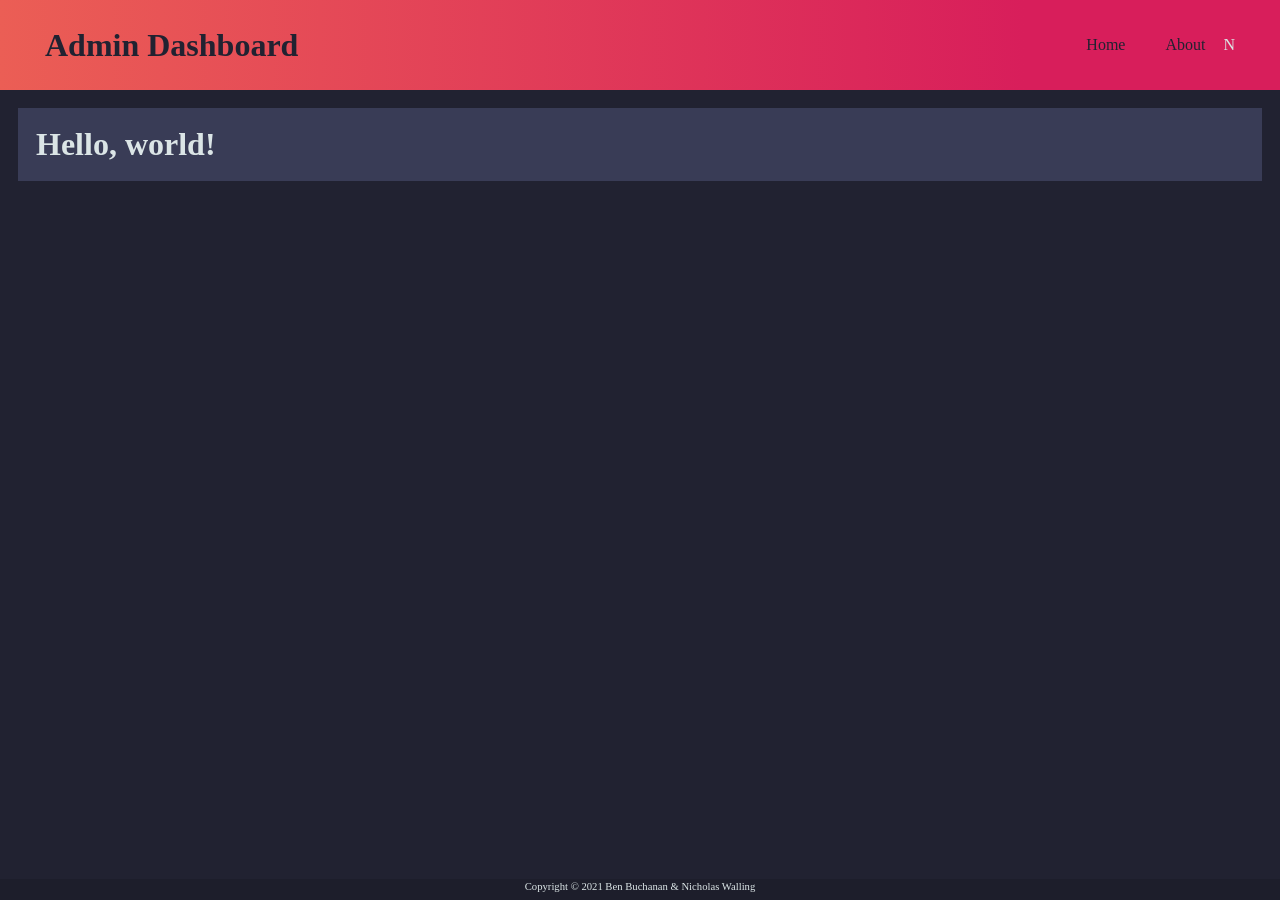
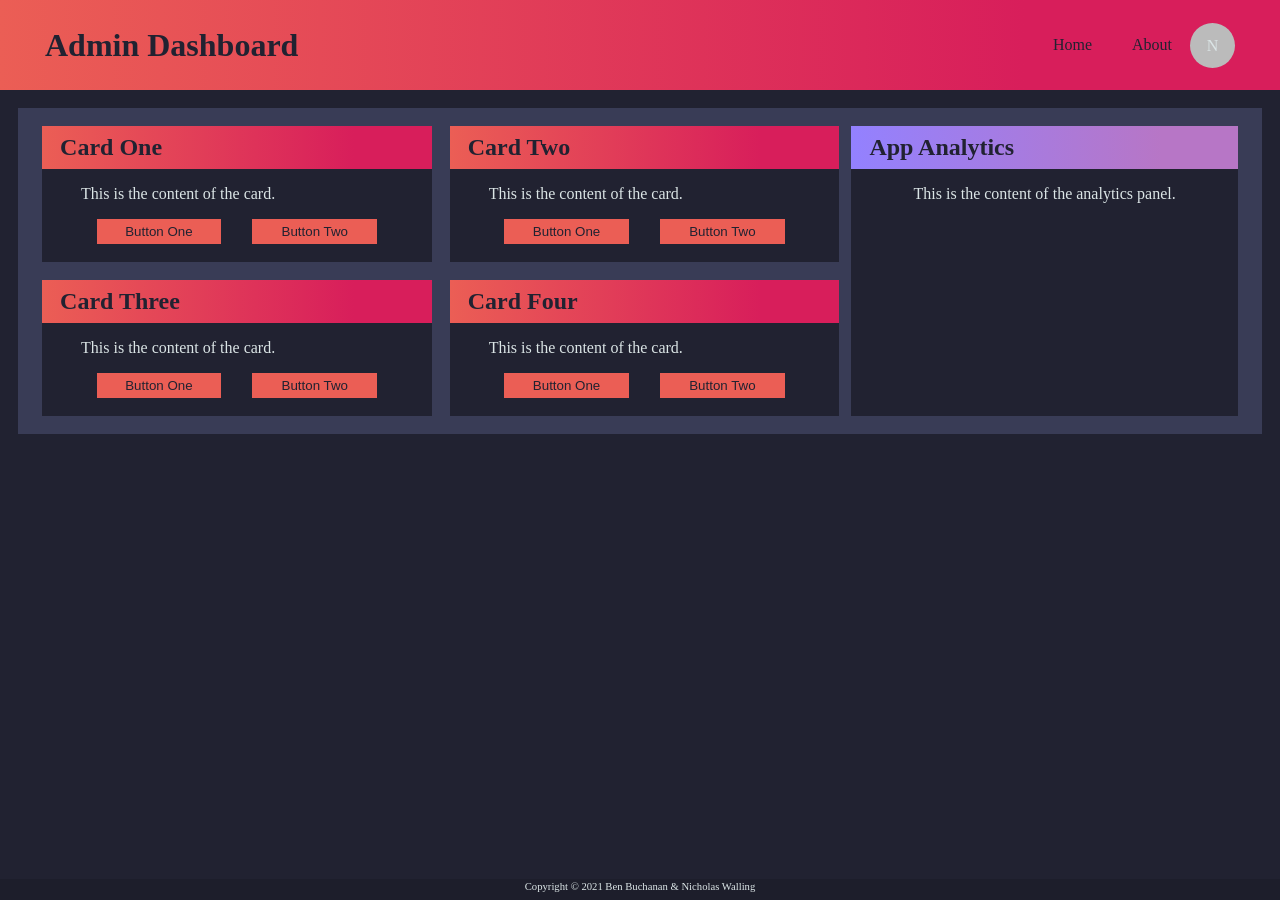
Before and after one commit to Nynergy/hackbu-2021, a Jekyll site: the page built from index.html, in a window 1280 px wide. Built offline with Jekyll 4.4.1, drawn with Linux system fonts in a browser that asks for light colours; nearby versions of some CDN libraries.

Commit message:
Added cards and side panel to dashboard

```diff
--- a/css/main.css
+++ b/css/main.css
@@ -207,3 +207,97 @@ body {
   background-color: #c21b52;
   color: #dbe5e6;
 }
+
+#user-actions {
+  height: 5vh;
+  width: 5vh;
+  background-color: #bbb;
+  border-radius: 50%;
+  text-align: center;
+  line-height: 5vh;
+}
+#user-actions:hover {
+  cursor: pointer;
+}
+
+.card-container {
+  width: 66%;
+  display: grid;
+  grid-template-columns: 1fr 1fr;
+  grid-gap: 2vh;
+}
+.card-container .card {
+  display: flex;
+  flex-direction: column;
+  align-items: center;
+  justify-content: space-between;
+  background-color: #212231;
+  color: #dbe5e6;
+  padding-bottom: 2vh;
+}
+.card-container .card .card-header {
+  width: 100%;
+  background: linear-gradient(to right, #eb5e55 0%, #d81e5b 80%);
+  color: #212231;
+}
+.card-container .card .card-header h2 {
+  margin-left: 2vh;
+}
+.card-container .card .card-content {
+  width: 80%;
+}
+.card-container .card .card-buttons {
+  width: 80%;
+  display: flex;
+  align-items: center;
+  justify-content: space-around;
+}
+.card-container .card .card-buttons button {
+  width: 40%;
+  cursor: pointer;
+  border: 0;
+  border-radius: 0;
+  padding: 5px 15px;
+  background-color: #eb5e55;
+  color: #212231;
+  transition: background-color 0.3s;
+}
+.card-container .card .card-buttons button:hover {
+  background-color: #c21b52;
+  color: #dbe5e6;
+  color: #212231;
+}
+.card-container .card1 {
+  grid-column: 1/2;
+}
+.card-container .card2 {
+  grid-column: 2/3;
+}
+.card-container .card3 {
+  grid-column: 1/2;
+}
+.card-container .card4 {
+  grid-column: 2/3;
+}
+
+.dashboard-container {
+  display: flex;
+  justify-content: space-around;
+}
+
+.analytics-container {
+  width: 32%;
+  display: flex;
+  flex-direction: column;
+  align-items: center;
+  background-color: #212231;
+  color: #dbe5e6;
+}
+.analytics-container .analytics-header {
+  width: 100%;
+  background: linear-gradient(to right, #9381ff 0%, #b776c6 80%);
+  color: #212231;
+}
+.analytics-container .analytics-header h2 {
+  margin-left: 2vh;
+}
--- a/index.html
+++ b/index.html
@@ -4,4 +4,63 @@ titleAfter: Admin Dashboard
 meta: A project for the HackBU 2021 Hackathon.
 ---
 
-<h1>Hello, world!</h1>
+<div class="dashboard-container">
+    <div class="card-container">
+        <div class="card card1">
+            <div class="card-header">
+                <h2>Card One</h2>
+            </div>
+            <div class="card-content">
+                <p>This is the content of the card.</p>
+            </div>
+            <div class="card-buttons">
+                <button>Button One</button>
+                <button>Button Two</button>
+            </div>
+        </div>
+        <div class="card card2">
+            <div class="card-header">
+                <h2>Card Two</h2>
+            </div>
+            <div class="card-content">
+                <p>This is the content of the card.</p>
+            </div>
+            <div class="card-buttons">
+                <button>Button One</button>
+                <button>Button Two</button>
+            </div>
+        </div>
+        <div class="card card3">
+            <div class="card-header">
+                <h2>Card Three</h2>
+            </div>
+            <div class="card-content">
+                <p>This is the content of the card.</p>
+            </div>
+            <div class="card-buttons">
+                <button>Button One</button>
+                <button>Button Two</button>
+            </div>
+        </div>
+        <div class="card card4">
+            <div class="card-header">
+                <h2>Card Four</h2>
+            </div>
+            <div class="card-content">
+                <p>This is the content of the card.</p>
+            </div>
+            <div class="card-buttons">
+                <button>Button One</button>
+                <button>Button Two</button>
+            </div>
+        </div>
+    </div>
+    <div class="analytics-container">
+        <div class="analytics-header">
+            <h2>App Analytics</h2>
+        </div>
+        <div class="analytics-content">
+            <p>This is the content of the analytics panel.</p>
+        </div>
+    </div>
+</div>
--- a/scss/_config.scss
+++ b/scss/_config.scss
@@ -13,6 +13,10 @@ $secondary-highlight-color-dark-2: darken($secondary-highlight-color, 2%);
 $secondary-highlight-color-dark-5: darken($secondary-highlight-color, 5%);
 $secondary-highlight-color-dark-10: darken($secondary-highlight-color, 10%);
 
+$tertiary-color: #b776c6;
+
+$tertiary-highlight-color: #9381ff;
+
 $light-color: #dbe5e6;
 
 
--- a/scss/main.scss
+++ b/scss/main.scss
@@ -62,3 +62,5 @@ body {
 }
 
 @import 'nav';
+@import 'cards';
+@import 'dashboard';
```
Also changed, not shown: scss/_cards.scss (added, +64 -0 lines), scss/_dashboard.scss (added, +22 -0 lines), scss/_nav.scss (+1 -6 lines).
